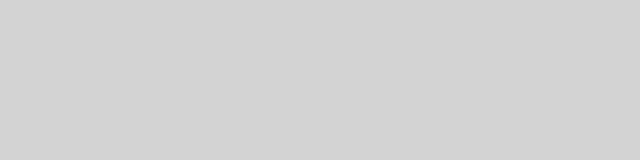
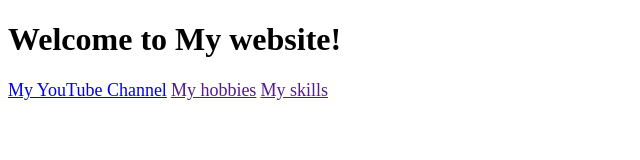
Before and after one commit to M7MD3MR/mohammed-alaidaroos.github.com, a plain HTML site: page index.html in a window 1280 px wide. Shown: the whole page, without its empty margins (0-640 px from the left). Drawn offline with Linux system fonts and the light colour scheme.

Commit message:
added 3 links and a new div

```diff
--- a/index.html
+++ b/index.html
@@ -8,6 +8,14 @@
     <title>Home</title>
 </head>
 <body>
-
+    <div>
+        <h1>Welcome to My website!</h1>
+        <a href="https://www.youtube.com/channel/UCZeSpvfCbTyc0HBepEe1PuA" class="link">My YouTube Channel</a>
+        <a href="" class="link">My hobbies</a>
+        <a href="" class="link">My skills</a>
+    </div>
+    <div>
+        <p></p>
+    </div>
 </body>
 </html>
--- a/style.css
+++ b/style.css
@@ -1,7 +1,12 @@
 body{
-    background-color: lightgray;
+    background-color: rgb(255, 255, 255);
 }
 
 h1{
     text-decoration: none;
+    font-size: xx-large;
 }
+
+a{
+    font-size: large;
+}
```
